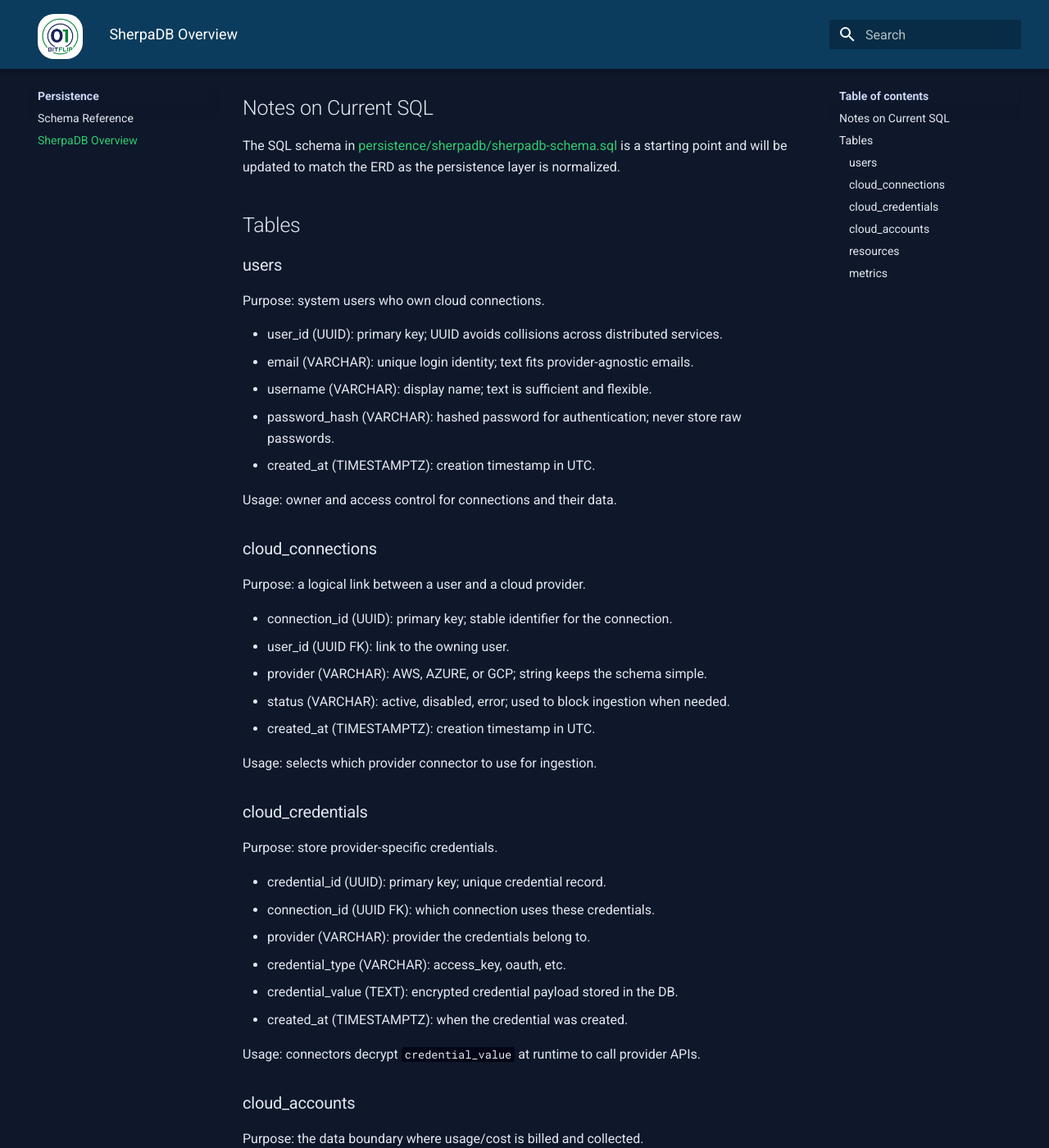
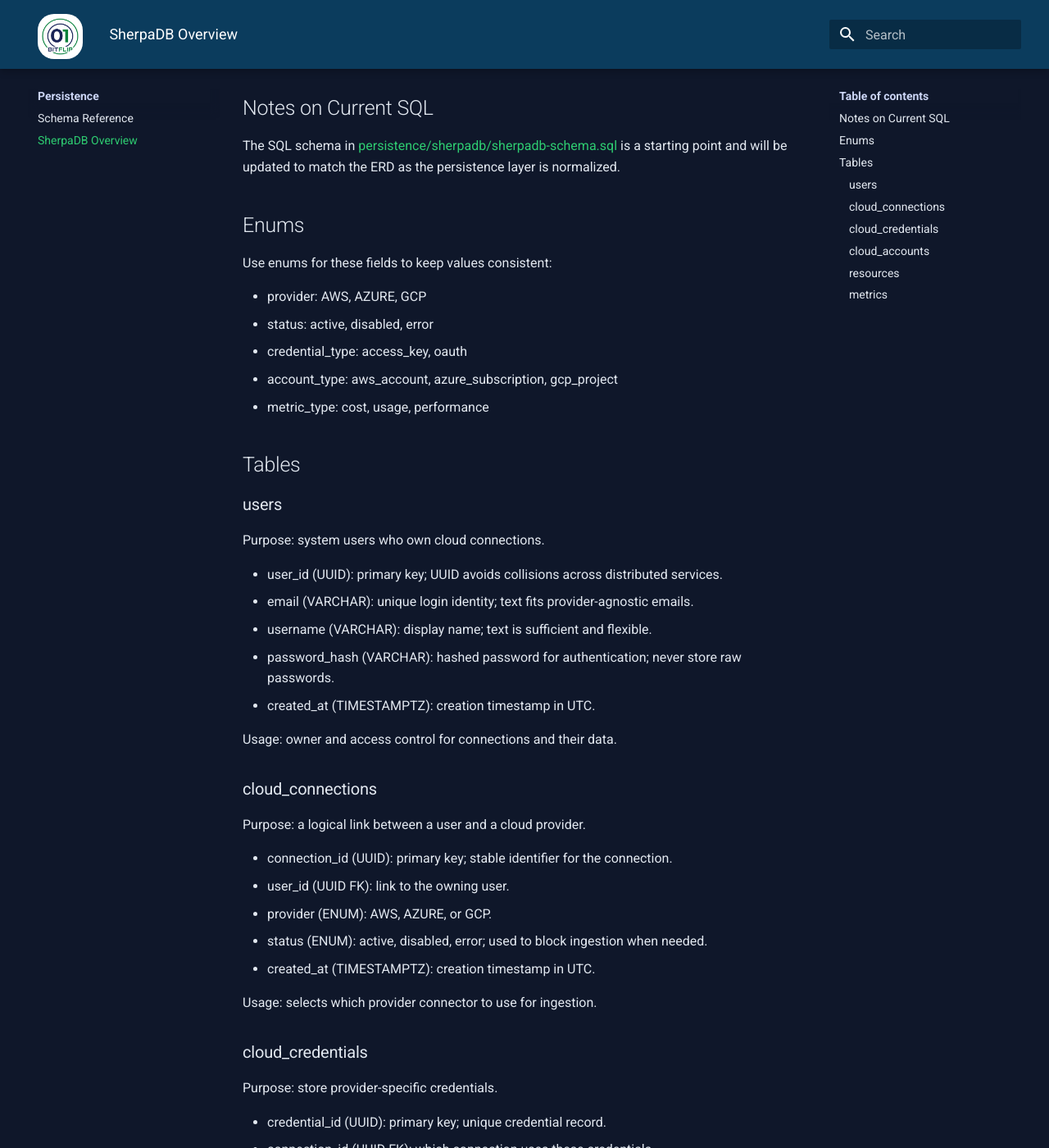
Before and after one commit to COS301-SE-2026/CloudSherpa, an MkDocs documentation site: the page built from docs/persistence/sherpadb.md, in a window 1280 px wide and 1400 px high, scrolled down 282 px. Shown: the whole window at 82% size. Built offline with MkDocs 1.6.1 and Material for MkDocs 9.7.7, drawn with Linux system fonts in a browser that asks for light colours; some of the changed text lies outside the part shown.

Commit message:
Added enums for applicable fields in documentation

```diff
--- a/docs/persistence/sherpadb.md
+++ b/docs/persistence/sherpadb.md
@@ -7,6 +7,16 @@ ERD diagram: [docs/assets/diagrams/images/SherpaDB-ERD.png](docs/assets/diagrams
 ## Notes on Current SQL
 
 The SQL schema in [persistence/sherpadb/sherpadb-schema.sql](persistence/sherpadb/sherpadb-schema.sql) is a starting point and will be updated to match the ERD as the persistence layer is normalized.
+
+## Enums
+
+Use enums for these fields to keep values consistent:
+
+- provider: AWS, AZURE, GCP
+- status: active, disabled, error
+- credential_type: access_key, oauth
+- account_type: aws_account, azure_subscription, gcp_project
+- metric_type: cost, usage, performance
 
 ## Tables
 
@@ -26,8 +36,8 @@ Purpose: a logical link between a user and a cloud provider.
 
 - connection_id (UUID): primary key; stable identifier for the connection.
 - user_id (UUID FK): link to the owning user.
-- provider (VARCHAR): AWS, AZURE, or GCP; string keeps the schema simple.
-- status (VARCHAR): active, disabled, error; used to block ingestion when needed.
+- provider (ENUM): AWS, AZURE, or GCP.
+- status (ENUM): active, disabled, error; used to block ingestion when needed.
 - created_at (TIMESTAMPTZ): creation timestamp in UTC.
 
 Usage: selects which provider connector to use for ingestion.
@@ -37,8 +47,8 @@ Purpose: store provider-specific credentials.
 
 - credential_id (UUID): primary key; unique credential record.
 - connection_id (UUID FK): which connection uses these credentials.
-- provider (VARCHAR): provider the credentials belong to.
-- credential_type (VARCHAR): access_key, oauth, etc.
+- provider (ENUM): provider the credentials belong to.
+- credential_type (ENUM): access_key, oauth.
 - credential_value (TEXT): encrypted credential payload stored in the DB.
 - created_at (TIMESTAMPTZ): when the credential was created.
 
@@ -49,7 +59,7 @@ Purpose: the data boundary where usage/cost is billed and collected.
 
 - account_id (UUID): primary key for the boundary.
 - connection_id (UUID FK): which connection can access this account.
-- account_type (VARCHAR): aws_account, azure_subscription, gcp_project.
+- account_type (ENUM): aws_account, azure_subscription, gcp_project.
 - display_name (VARCHAR): user-friendly label for UI.
 - created_at (TIMESTAMPTZ): when the account was registered.
 
@@ -72,7 +82,7 @@ Purpose: normalized time-series measurements for cost, usage, and performance.
 - metric_id (UUID): primary key for a metric record.
 - recorded_at (TIMESTAMPTZ): time the metric was ingested or stored.
 - resource_id (UUID FK): target resource for the metric.
-- metric_type (VARCHAR): cost, usage, or performance.
+- metric_type (ENUM): cost, usage, or performance.
 - metric_name (VARCHAR): CPUUtilization, NetworkIn, UsageCost, etc.
 - metric_value (NUMERIC): numeric value; NUMERIC avoids floating-point drift.
 - unit (VARCHAR): unit for metric_value (Percent, Bytes, USD, etc.).
```
